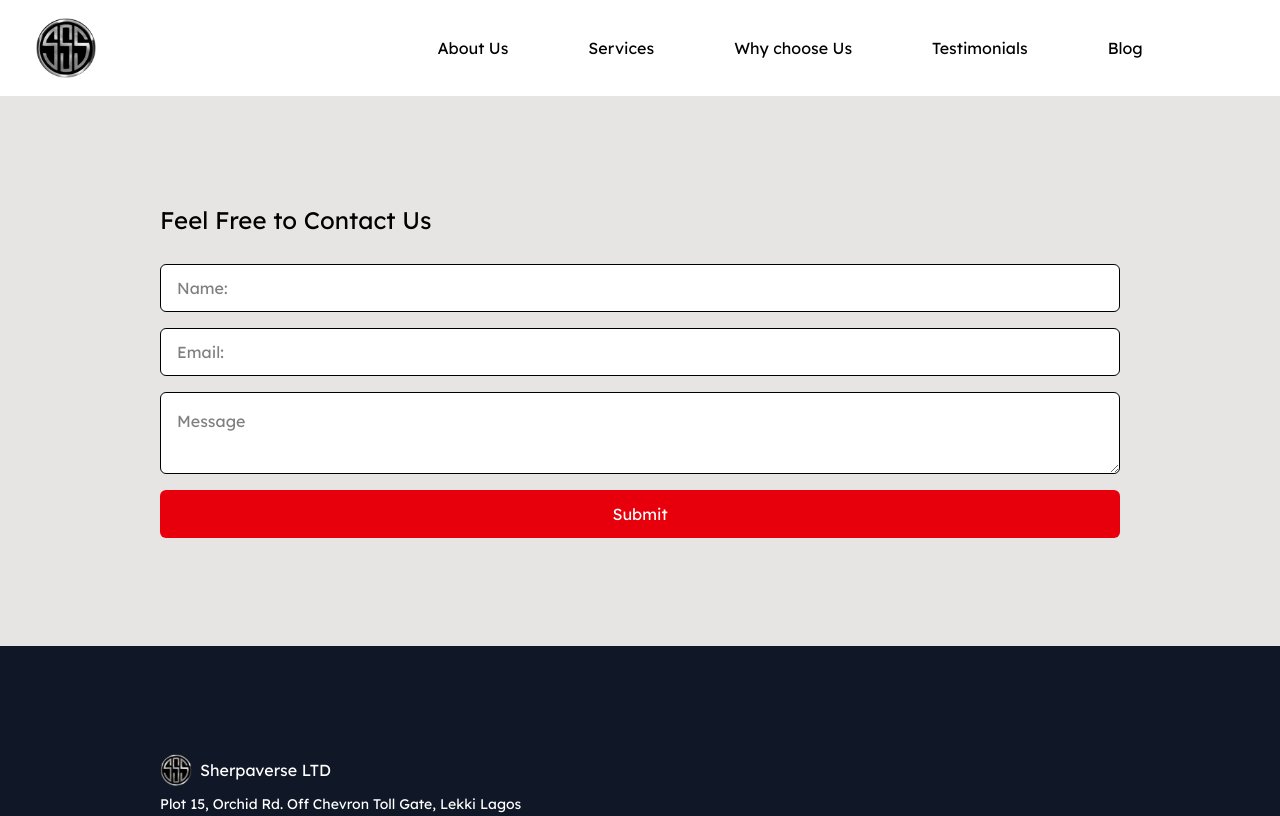
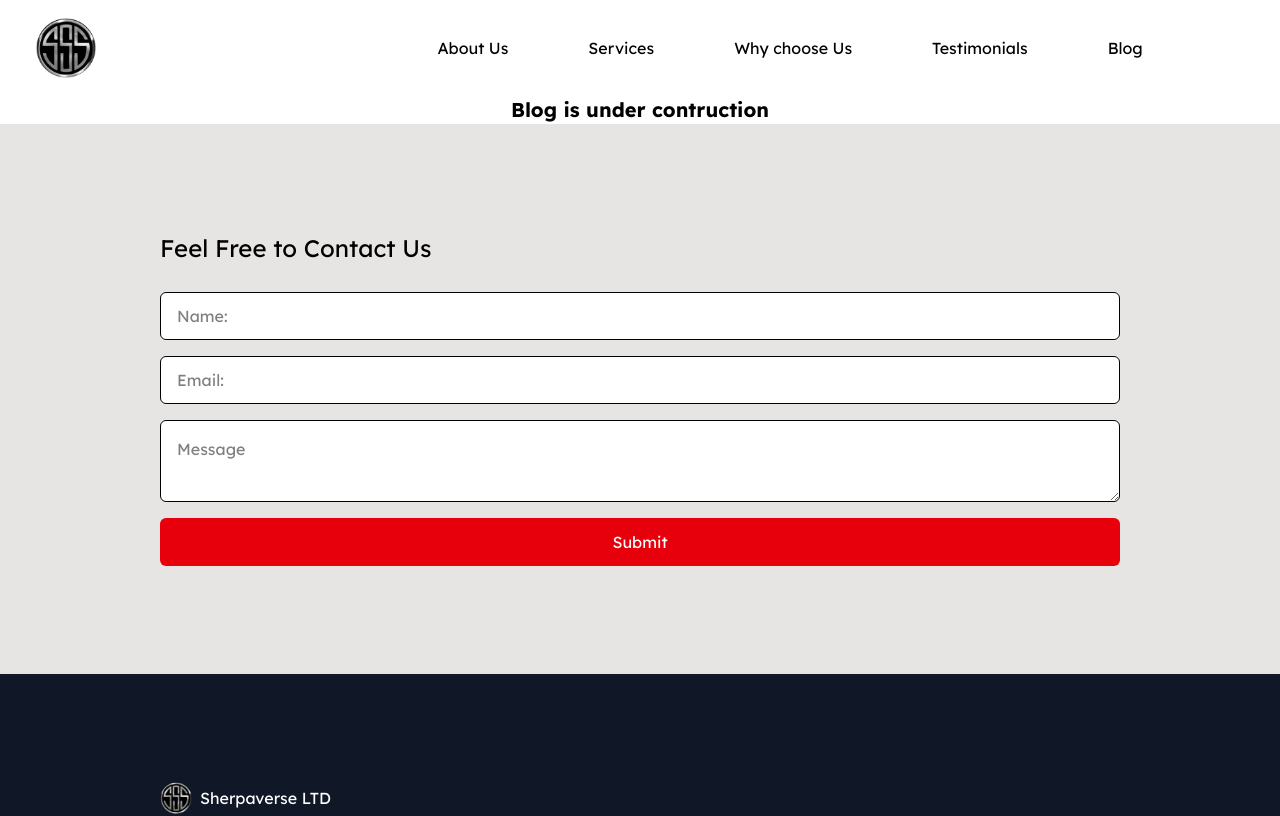
Before and after one commit to ikennaex/sherpaverse, a React (Vite) app: page /blog in a window 1280 px wide. Shown: the top 816 px of the page. Built offline with nearby package versions, Linux system fonts and the light colour scheme.

Commit message:
blog added

```diff
--- a/src/App.jsx
+++ b/src/App.jsx
@@ -6,6 +6,7 @@ import Whoarewepage from './Pages/Homepage/Whoarewepage'
 import Footer from './Components/Footer'
 import Contact from './Components/Contact'
 import Whychooseuspage from './Pages/Homepage/Whychooseuspage'
+import Blog from './Pages/Homepage/Blog'
 
 function App() {
 
@@ -16,6 +17,7 @@ function App() {
         <Route path = '/' element = {<Homepage />} />
         <Route path = '/about-us' element = {<Whoarewepage />} />
         <Route path = '/whychooseus' element = {<Whychooseuspage />} />
+        <Route path = '/blog' element = {<Blog />} />
       </Routes>
       <Contact />
       <Footer />
--- a/src/Components/Navbar.jsx
+++ b/src/Components/Navbar.jsx
@@ -24,7 +24,7 @@ const Navbar = () => {
       },
       {
         name: "Blog",
-        link: "#blog"
+        link: "/blog"
       },
     ]
 
--- /dev/null
+++ b/src/Pages/Homepage/Blog.jsx
@@ -0,0 +1,11 @@
+import React from 'react'
+
+const Blog = () => {
+  return (
+    <div className='text-xl font-bold text-center'>
+      Blog is under contruction
+    </div>
+  )
+}
+
+export default Blog
```
